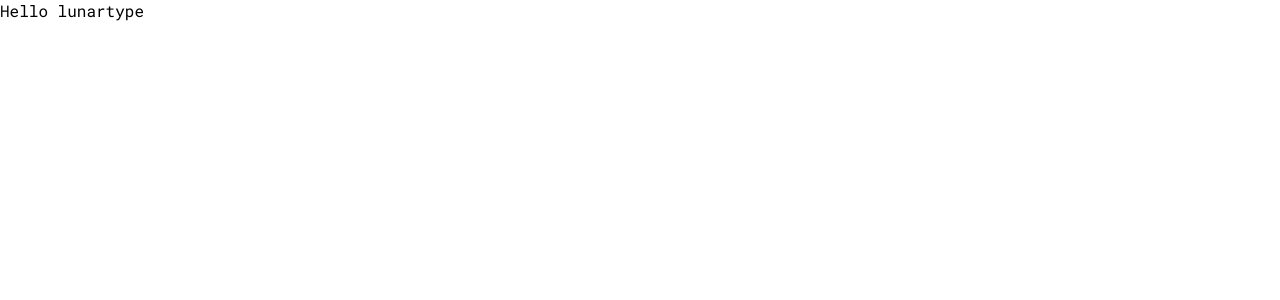
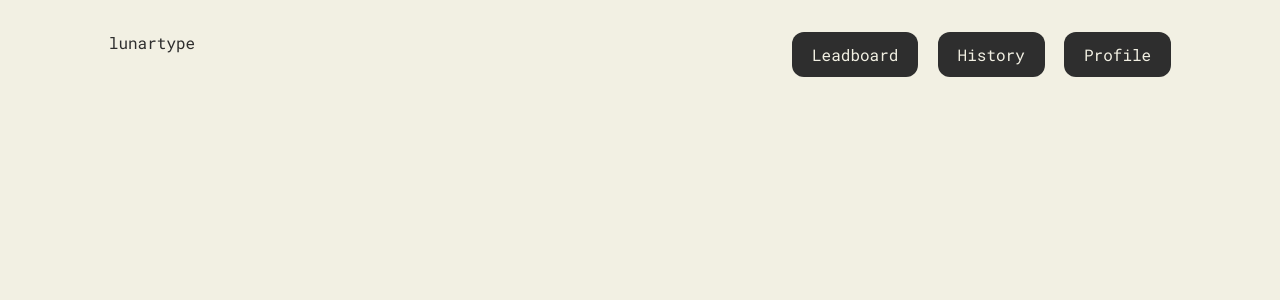
Before and after one commit to CenturyOrb/lunartype-reactjs, a React (Create React App) app: page / in a window 1280 px wide. Shown: the top 300 px of the page. Built offline with nearby package versions, Linux system fonts and the light colour scheme.

Commit message:
NavButton finished

```diff
--- a/public/index.html
+++ b/public/index.html
@@ -12,7 +12,9 @@
     <link rel="apple-touch-icon" href="%PUBLIC_URL%/logo192.png" />
 	<link rel="preconnect" href="https://fonts.googleapis.com">
 	<link rel="preconnect" href="https://fonts.gstatic.com" crossorigin>
-	<link href="https://fonts.googleapis.com/css2?family=Roboto+Mono:ital,wght@0,100..700;1,100..700&display=swap" rel="stylesheet">
+	<link rel="preconnect" href="https://fonts.googleapis.com">
+	<link rel="preconnect" href="https://fonts.gstatic.com" crossorigin>
+	<link href="https://fonts.googleapis.com/css2?family=Lexend+Deca:wght@100..900&family=Roboto+Mono:ital,wght@0,100..700;1,100..700&display=swap" rel="stylesheet">
     <link rel="manifest" href="%PUBLIC_URL%/manifest.json" />
     <title>React App</title>
   </head>
--- /dev/null
+++ b/src/App.css
@@ -0,0 +1,21 @@
+:root {
+	--main-bg-color: rgb(242, 240, 227);
+	--main-color: rgb(46, 46, 46);
+	--accent-color: rgb(247, 111, 83);
+}
+
+#big-boy {
+	height: 100vh;
+	padding: 4vh 8.5vw;
+	background-color: var(--main-bg-color);
+	color: var(--main-color);
+}
+
+.inverted {
+	background-color: var(--main-color);
+	color: var(--main-bg-color);
+}
+
+.border-radius-12px { border-radius: 12px; }
+
+.padding-16px { padding: 16px; }
--- a/src/App.js
+++ b/src/App.js
@@ -1,8 +1,20 @@
+import './App.css'
+import Header from './components/header/Header.js'
 
 function App() {
-  return (
-	<p>Hello lunartype</p>
-  );
+	/* (1) header:
+		- left side logo
+		- right side group nav settings */
+	/* (2) main:
+		- typng interface and results after test */
+	/* (3) footer:
+		- credits
+		- versions */
+  	return (
+  	  	<div id='big-boy'>
+			<Header />
+  	  	</div>
+  	);
 }
 
 export default App;
--- /dev/null
+++ b/src/components/header/Header.js
@@ -0,0 +1,19 @@
+import './header.module.css'
+import NavButton from '../nav-button/NavButton.js'
+
+// logo should be lexend deca, sans-serif font
+function Header() {
+
+	return(
+		<header>
+			<div id='lunartype-logo'>lunartype</div>
+			<nav>
+				<NavButton >Leadboard</NavButton>
+				<NavButton >History</NavButton>
+				<NavButton >Profile</NavButton>
+			</nav>
+		</header>
+	);
+}
+
+export default Header
--- /dev/null
+++ b/src/components/header/header.module.css
@@ -0,0 +1,9 @@
+header {
+	display: flex;
+	justify-content: space-between;
+}
+
+header > nav {
+	display: flex;
+	gap: 1.2rem;
+}
--- /dev/null
+++ b/src/components/nav-button/NavButton.js
@@ -0,0 +1,13 @@
+import '../../App.css'
+import styles from './navbutton.module.css'
+
+function NavButton({ children }) {
+	return (
+		<button id={styles.navbutton}
+		className='inverted border-radius-12px'>
+			{children}
+		</button>
+	);
+}
+
+export default NavButton
--- /dev/null
+++ b/src/components/nav-button/navbutton.module.css
@@ -0,0 +1,3 @@
+#navbutton {
+	padding: 12px 20px;
+}
--- a/src/index.css
+++ b/src/index.css
@@ -26,6 +26,7 @@ button,
 input,
 select,
 textarea {
+  font: inherit;
   border: none;
   outline: none;
   background: none;
```
Also changed, not shown: 1 other file (tests, documents, lock files or other folders).
